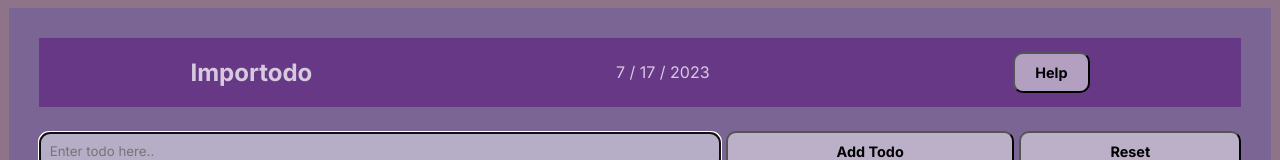
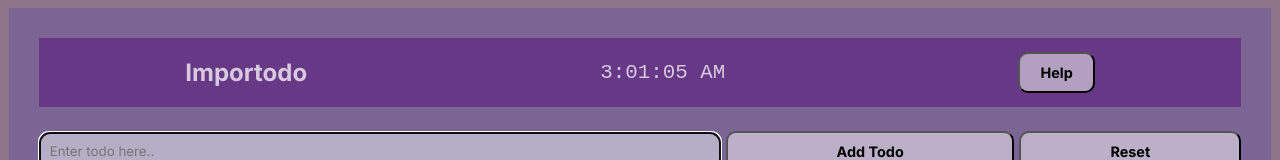
Before and after one commit to asbin2023/Importodo, a React (Vite) app: page / in a window 1280 px wide. Shown: the top 160 px of the page. Built offline with nearby package versions, Linux system fonts and the light colour scheme.

Commit message:
added current time

```diff
--- a/src/App.jsx
+++ b/src/App.jsx
@@ -1,8 +1,9 @@
 import Todo from "./Todo";
-import { useState } from "react";
+import { useState, useEffect } from "react";
 //imported useStateto display message to the user when they first load the page
 const App = () => {
   const [alert, setAlert] = useState("");
+  const [time, setTime] = useState("");
   function handleConfirm() {
     setAlert(
       confirm(
@@ -10,20 +11,21 @@ const App = () => {
       )
     );
   }
-  let daytime = new Date();
-  let today =
-    daytime.getMonth() +
-    1 +
-    " / " +
-    daytime.getDate() +
-    " / " +
-    daytime.getFullYear();
+  useEffect(() => {
+    function updateTime() {
+      let daytime = new Date();
+      let todaysTime = daytime.toLocaleTimeString();
+      setTime(todaysTime);
+    }
+    updateTime();
+    setInterval(updateTime, 1000);
+  }, []);
 
   return (
     <div className="main-main">
       <nav>
         <h1>Importodo</h1>
-        <p> {today}</p>
+        <p className="time" style={{fontFamily: 'monospace'}}> {time}</p>
         <button onClick={handleConfirm}>Help</button>
       </nav>
       <Todo />
--- a/src/styles.css
+++ b/src/styles.css
@@ -179,6 +179,10 @@ html {
   display: inline-block;
 }
 
+.time{
+  font-size: 1.3rem;
+}
+
 .todo-h2 {
   margin-left: 50px;
   background-color: rgba(240, 255, 255, 0.302);
@@ -206,6 +210,9 @@ button {
   .middle-display {
     grid-template-columns: 1fr;
   }
+  .time{
+    font-size: 1.2rem;
+  }
 }
 
 @media screen and (max-width: 700px) {
@@ -229,4 +236,7 @@ button {
   .todo-h2 {
     margin-left: 30px;
   }
+  .time{
+    font-size: 1.1rem;
+  }
 }
```
